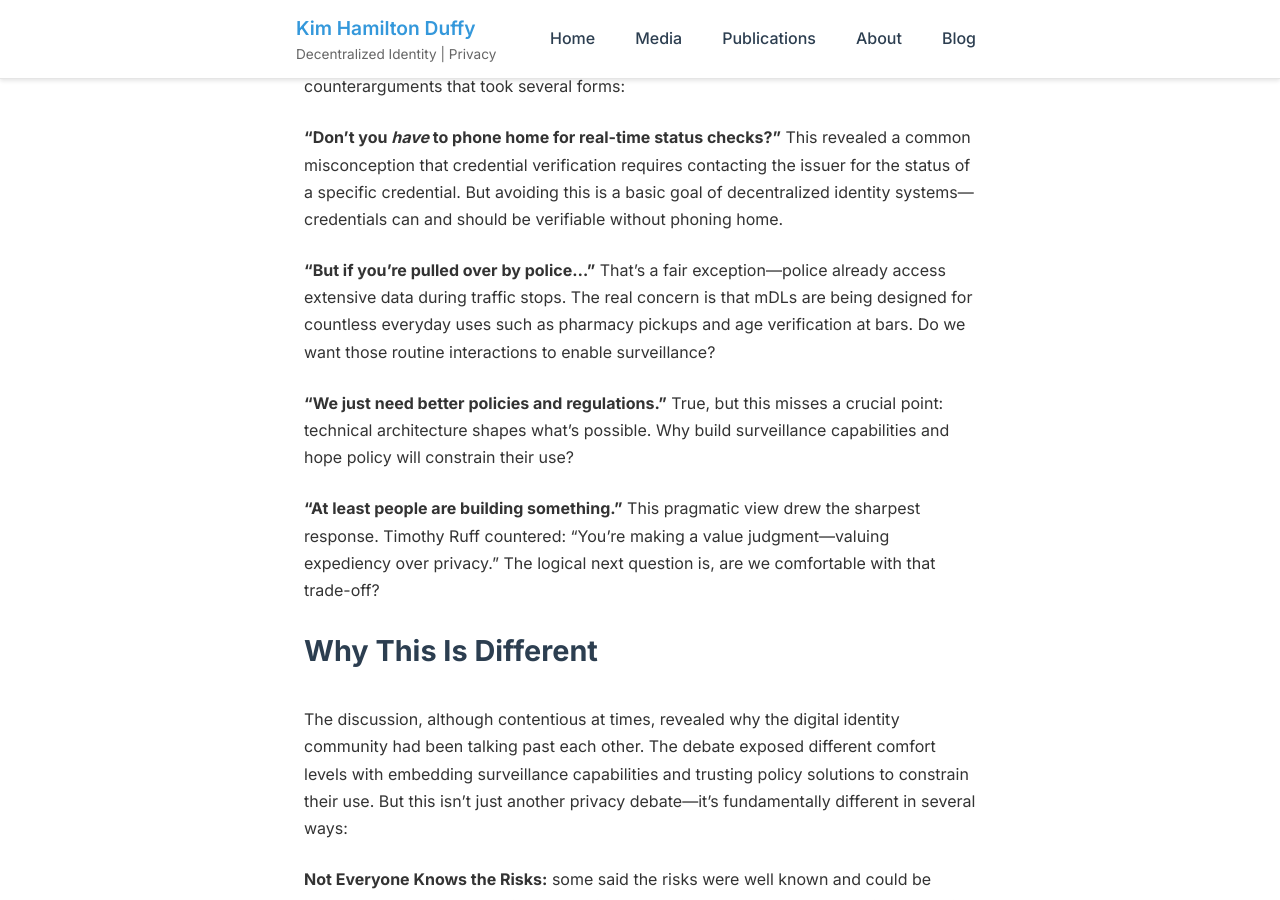
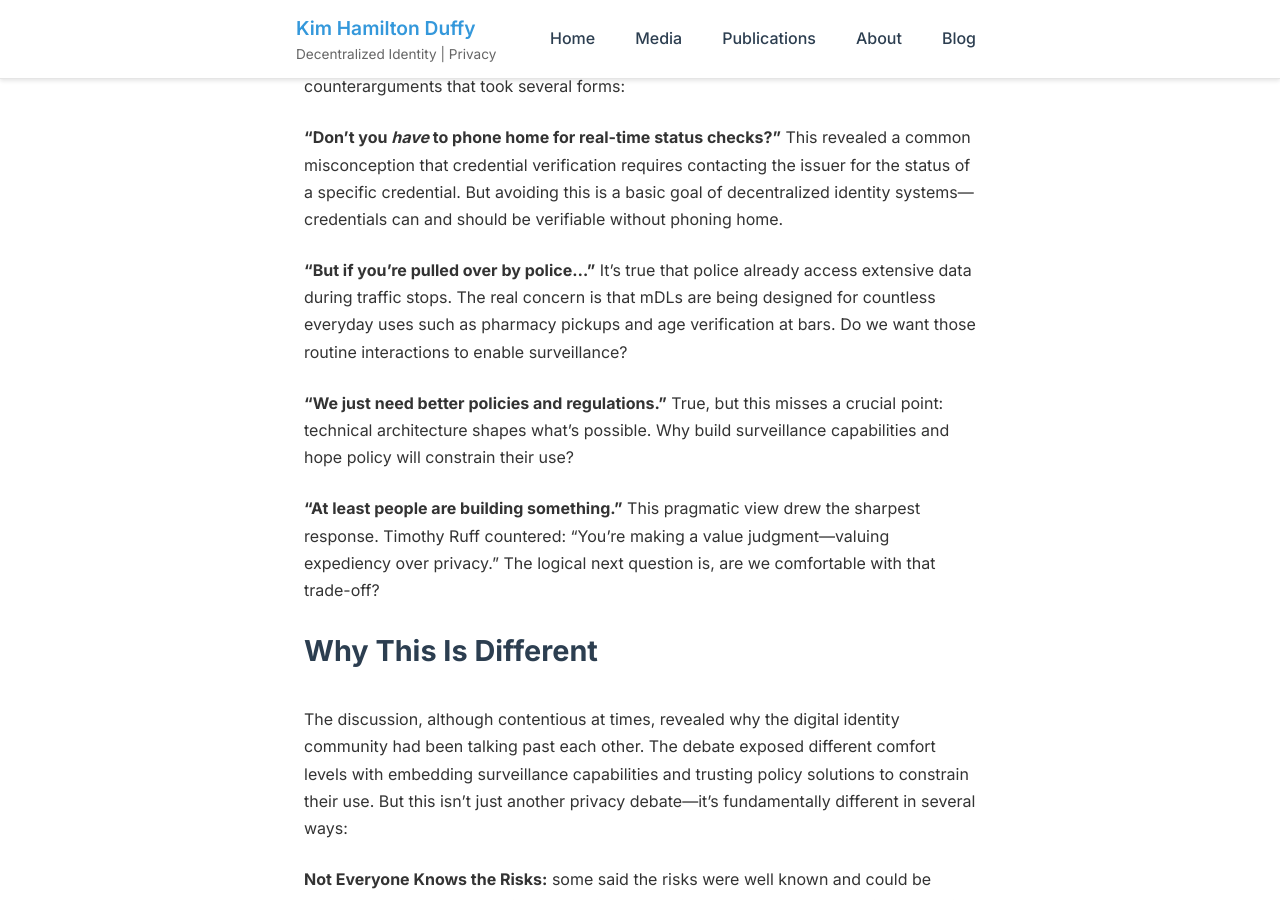
Before and after one commit to kimdhamilton/kimdhamilton.github.io, a Jekyll site: the page built from _posts/2025-06-01-latent_surveillance.md, in a window 1280 px wide and 900 px high, scrolled down 5835 px. Built offline with Jekyll 4.4.1, drawn with Linux system fonts in a browser that asks for light colours.

Commit message:
clarification

```diff
--- a/_posts/2025-06-01-latent_surveillance.md
+++ b/_posts/2025-06-01-latent_surveillance.md
@@ -102,7 +102,7 @@ The second session had a more guarded dynamic, but the pushback clarified the st
 
 **“Don’t you *have* to phone home for real-time status checks?”** This revealed a common misconception that credential verification requires contacting the issuer for the status of a specific credential. But avoiding this is a basic goal of decentralized identity systems—credentials can and should be verifiable without phoning home.
 
-**"But if you're pulled over by police…"** That's a fair exception—police already access extensive data during traffic stops. The real concern is that mDLs are being designed for countless everyday uses such as pharmacy pickups and age verification at bars. Do we want those routine interactions to enable surveillance?
+**"But if you're pulled over by police…"** It's true that police already access extensive data during traffic stops. The real concern is that mDLs are being designed for countless everyday uses such as pharmacy pickups and age verification at bars. Do we want those routine interactions to enable surveillance?
 
 **"We just need better policies and regulations."** True, but this misses a crucial point: technical architecture shapes what's possible. Why build surveillance capabilities and hope policy will constrain their use?
 
```
